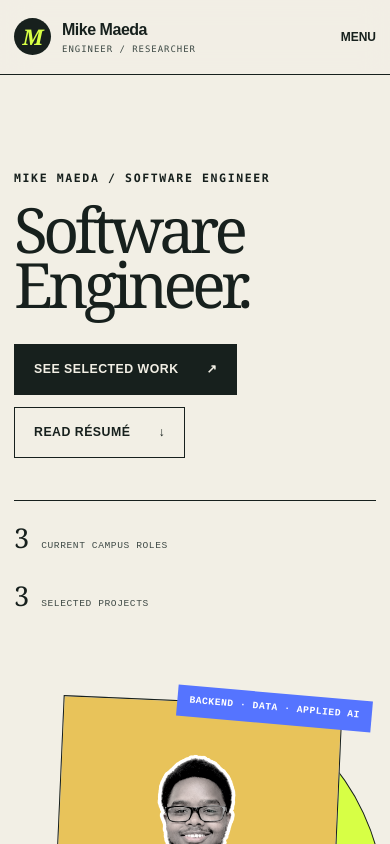
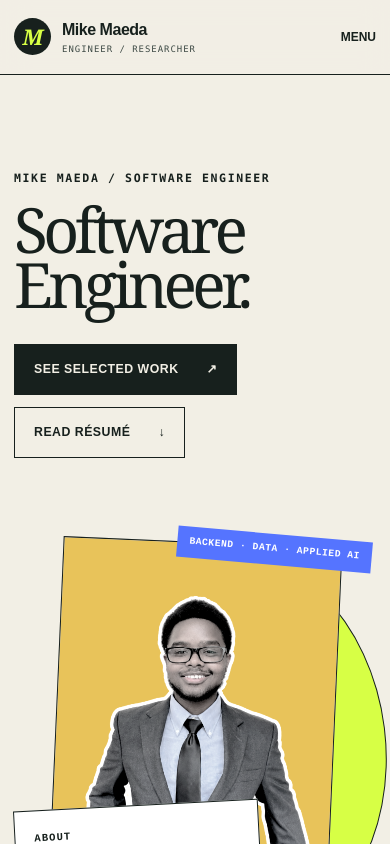
Before and after one commit to mikemaeda/mike-portifolio, a Next.js app: page / in a window 390 px wide. Shown: the top 844 px of the page. Built offline with nearby package versions, Linux system fonts and the light colour scheme.

Commit message:
Remove hero quick facts

```diff
--- a/app/globals.css
+++ b/app/globals.css
@@ -67,10 +67,6 @@ button { color: inherit; font: inherit; }
 .button:hover { transform: translateY(-3px); }
 .button-dark { color: var(--paper); background: var(--ink); }
 .button-paper { background: transparent; }
-.hero-proof { display: grid; grid-template-columns: repeat(2, 1fr); max-width: 570px; margin-top: 42px; border-top: 1px solid var(--ink); }
-.hero-proof div { padding: 17px 15px 0 0; border-right: 1px solid var(--line); }
-.hero-proof strong { display: block; font-family: Georgia, serif; font-size: 1.7rem; font-weight: 500; }
-.hero-proof span { display: block; margin-top: 4px; color: var(--ink-soft); font-family: ui-monospace, monospace; font-size: .6rem; letter-spacing: .06em; text-transform: uppercase; }
 .hero-visual { position: relative; width: min(100%, 430px); margin-inline: auto; padding: 24px 20px 60px; }
 .hero-visual::before { content: ""; position: absolute; inset: 7% -10% 1% 12%; border-radius: 50%; background: var(--acid); border: 1px solid var(--ink); transform: rotate(-7deg); }
 .portrait-frame { position: relative; z-index: 2; aspect-ratio: 4/5; overflow: hidden; border: 1px solid var(--ink); background: #c8c5bb; transform: rotate(2.5deg); }
@@ -180,8 +176,6 @@ main > .section:first-child { padding-top: 140px; }
   .hero { padding-top: 108px; background: var(--paper); }
   .hero-grid { min-height: auto; }
   .hero h1 { font-size: clamp(3.4rem, 16vw, 5.4rem); }
-  .hero-proof { grid-template-columns: 1fr; }
-  .hero-proof div { display: flex; align-items: baseline; gap: 12px; border-right: 0; }
   .hero-visual { width: 88%; }
   .profile-slip { left: -20px; }
   .orbit-note { right: -18px; }
--- a/components/Hero.tsx
+++ b/components/Hero.tsx
@@ -12,10 +12,6 @@ export default function Hero() {
           <div className="hero-actions">
             <Link href="/projects" className="button button-dark">See selected work <span>↗</span></Link>
             <a href={profile.links.resume} target="_blank" rel="noreferrer" className="button button-paper">Read résumé <span>↓</span></a>
-          </div>
-          <div className="hero-proof" aria-label="Quick facts">
-            <div><strong>3</strong><span>Current campus roles</span></div>
-            <div><strong>3</strong><span>Selected projects</span></div>
           </div>
         </div>
 
```
